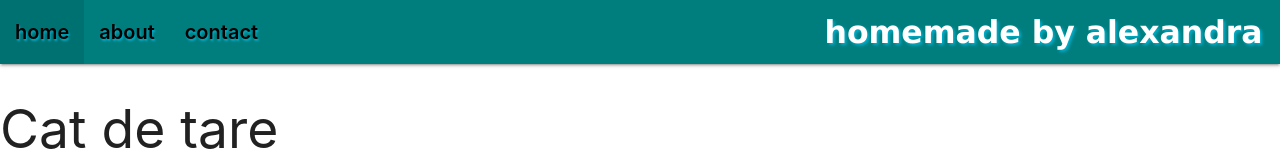
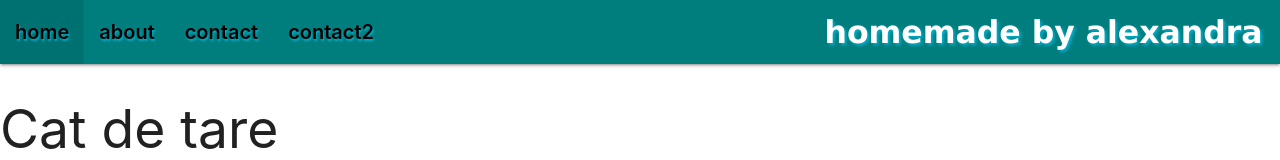
Before and after one commit to CristianDima28/Siteone, a plain HTML site: page index.html in a window 1280 px wide. Shown: the top 160 px of the page. Drawn offline with nearby package versions, Linux system fonts and the light colour scheme.

Commit message:
cotact to all sites

```diff
--- a/index.html
+++ b/index.html
@@ -18,7 +18,8 @@
         <ul id="nav-mobile" class="left hide-on-med-and-down">
           <li><a href="index.html">home</a></li>
           <li><a href="about.html">about</a></li>
-          <li><a href="contact2.html">contact</a></li>
+          <li><a href="contact.html">contact</a></li>
+          <li><a href="contact2.html">contact2</a></li>
         </ul>
       </div>
     </nav>
```
Also changed, not shown: about.html (+1 -0 lines).
